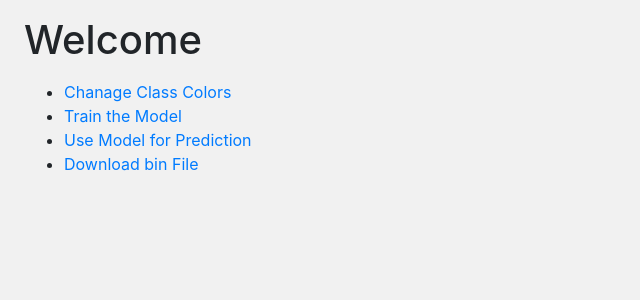
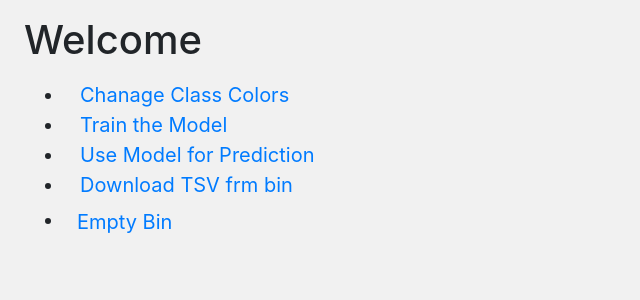
Before and after one commit to MUHAMMADALYAN/NLP-Flask, a Flask app: page / in a window 1280 px wide. Shown: the part 40-340 px from the top of the page, without its empty margins (0-640 px from the left). Run offline with Flask 2, Linux system fonts and the light colour scheme; parts of the project's set-up code (start-up, migrations or seed data) failed here and were passed over; some libraries are stand-ins or nearby versions.

Commit message:
Revised Final

```diff
--- a/application/routes.py
+++ b/application/routes.py
@@ -9,9 +9,8 @@ from .forms import (
     FileInputForm,
     PredictionDataForm,
     TrainModelForm,
-    ModelFromScratchForm,
     ChangeClassColorsForm,
-    SubmitAllForm,
+    #SubmitAllForm,
     special_form
 )
 
@@ -65,6 +64,7 @@ def train():
 
         file = inputform.file.data
         if file.filename.split(".")[-1] != 'tsv':
+
             flash("ONLY UPLOAD A 'tsv' FILE!", "danger")
             return redirect(url_for('train'))
 
@@ -74,18 +74,17 @@ def train():
 
 
     trainModelform   = TrainModelForm()
-    restratModelform = ModelFromScratchForm()
 
-    return render_template("train.html", inputform=inputform, trainModelform=trainModelform, restratModelform=restratModelform)
+    return render_template("train.html", inputform=inputform, trainModelform=trainModelform)
 
 @app.route('/train_model/<retrain>', methods=[GET, POST])
 def train_model(retrain):
     global model, tokenizer, maxlen
 
-
-    file_path = "application/bin/output2.tsv" \
-                if (retrain == 'True') else \
-                "application/static/File_Upload_Folder/uploaded.tsv"
+    if retrain == 'True':
+        file_path       = "application/bin/output2.tsv"
+    else:
+        file_path = "application/static/File_Upload_Folder/uploaded.tsv"
 
     try:
         data     = np.genfromtxt(file_path, delimiter='\t', dtype= str)
@@ -112,16 +111,8 @@ def train_model(retrain):
         num_words     = len(count)
         maxlen        = maxlen - 20
 
-        #Train Test Split
-        ratio = 0.9
-        mark  = int(total_samples*ratio)
-
-        train_x, train_y = (features[:mark], labels[:mark])
-        test_x, test_y   = (features[mark:], labels[mark:])
-
         #One hot encoding Labels
-        train_y = onehot_encode_labels(train_y)
-        test_y  = onehot_encode_labels(test_y)
+        labels = onehot_encode_labels(labels)
 
         #Tokenizing the data
         tokenizer.fit_on_texts(features)
@@ -129,25 +120,17 @@ def train_model(retrain):
         # saving the tokenizer
         save_tokenizer(tokenizer)
 
-        train_sequences = tokenizer.texts_to_sequences(train_x)
-        test_sequences  = tokenizer.texts_to_sequences(test_x)
-
-        train_padded = pad_sequences(train_sequences, maxlen=maxlen, padding='post', truncating='post')
-        test_padded  = pad_sequences(test_sequences,  maxlen=maxlen, padding='post', truncating='post')
+        feature_sequences = tokenizer.texts_to_sequences(features)
+        feature_padded = pad_sequences(feature_sequences, maxlen=maxlen, padding='post', truncating='post')
 
         #Training the Model
-        model.fit(train_padded, train_y, epochs=20, validation_data=(test_padded, test_y))
+        model.fit(feature_padded, labels, epochs=20)
 
         #overwriting the model
         model.save('application/static/Models/model_under_use.h5')
 
-        #Clearing Bin
-        if file_path == "application/bin/output2.tsv":
-            flash("Bin Emptied", "success")
-            clearBin()
-
         flash("Model Trained and Saved!", "success")
-        return redirect(url_for('home'))
+        return redirect(url_for('download_file'))
 
     except ValueError as ve:
         flash("ERROR, Plz check if all your sentences end with a period i.e ' . '",  "danger")
@@ -164,7 +147,6 @@ def train_model(retrain):
         print(oe)
         return redirect(url_for("train"))
 
-
 @app.route("/restrat_model", methods=[POST])
 def restart_model():
 	global model
@@ -175,9 +157,6 @@ def restart_model():
 	flash("Model Started Form Scratch Successful", "success")
 
 	return redirect(url_for('train'))
-
-
-
 
 
 @app.route("/test",  methods=[GET, POST])
@@ -220,17 +199,11 @@ def results():
     bin_data = loadTSVfromBin()
     print("\n\nBIN LEN:", len(bin_data), '\n\n')
 
-    #print(*zip(labels, [sel.data for sel in selects]), sep= '\n')
-
     if specialForm.validate_on_submit():
         corrected_labels = [
             sel.data
             for sel in selects
         ]
-
-        #if len(corrected_labels) < 70:
-        #    flash("There must be atleast 70 rows of Data before training", "danger")
-        #    return redirect(url_for("results"))
 
         appendTSVtoBin(corrected_labels, sentences)
 
@@ -241,6 +214,7 @@ def results():
     return render_template(
         "results.html",
         data            = data,
+        len_data        = len(data),
         bin_data        = bin_data,
         len_bin_data    = len(bin_data),
         class_colors    = class_colors,
@@ -248,10 +222,17 @@ def results():
     )
 
 
-@app.route("/download_file",methods=[GET])
+@app.route("/download_file", methods=[GET])
 def download_file():
     path = "bin/output2.tsv"
     return send_file(path, as_attachment=True)
+
+@app.route("/clear_bin", methods=[GET])
+def clear_bin():
+
+    clearBin()
+    flash("Bin Emptied", "success")
+    return redirect(url_for("home"))
 
 
 @app.route("/proceed", methods=[GET])
--- a/application/templates/home.html
+++ b/application/templates/home.html
@@ -4,20 +4,48 @@
 
 	<div class="ml-4">
 			<h1 class="my-3">Welcome</h1>
-			<ul>
+			<ul style="font-size: 20px">
 				<li>
-					<a href="{{ url_for('change_class_colors') }}">Chanage Class Colors</a>
+					<a class="ml-3" href="{{ url_for('change_class_colors') }}">Chanage Class Colors</a>
 				</li>
 				<li>
-					<a href="{{ url_for('train') }}">Train the Model</a>
+					<a class="ml-3" href="{{ url_for('train') }}">Train the Model</a>
 				</li>
 				<li>
-					<a href="{{ url_for('test') }}">Use Model for Prediction</a>
+					<a class="ml-3" href="{{ url_for('test') }}">Use Model for Prediction</a>
 				</li>
 				<li>
-					<a href="{{ url_for('download_file') }}">Download bin File</a>
+					<a class="ml-3" href="{{ url_for('download_file') }}">Download TSV frm bin</a>
+				</li>
+				<li>
+					<button style="font-size: 20px" class="btn btn-link" data-toggle="modal" data-target="#clearBinModal">
+						Empty Bin
+					</button>
 				</li>
 			</ul>
 	</div>
 
+	<!-- Modal -->
+	<div class="modal fade" id="clearBinModal" tabindex="-1" role="dialog" aria-labelledby="clearBinModalLabel" aria-hidden="true">
+	  <div class="modal-dialog" role="document">
+	    <div class="modal-content">
+	      <div class="modal-header">
+	        <h5 class="modal-title" id="clearBinModalLabel">Empty Bin?</h5>
+	        <button type="button" class="close" data-dismiss="modal" aria-label="Close">
+	          <span aria-hidden="true">&times;</span>
+	        </button>
+	      </div>
+	      <div class="modal-body">
+	        Are you sure you want to empty the bin? If you want to keep a local copy, you should download it before emptying
+	      </div>
+	      <div class="modal-footer">
+	        <button type="button" class="btn btn-outline-dark" data-dismiss="modal">Cancel</button>
+	        <form action="{{ url_for('clear_bin') }}" method="GET">
+	        	<button type="submit" class="btn btn-outline-success">Cotinue</button>
+	    	</form>
+	      </div>
+	    </div>
+	  </div>
+	</div>
+
 {% endblock %}
--- a/application/templates/layout.html
+++ b/application/templates/layout.html
@@ -8,6 +8,9 @@
     <link rel="stylesheet" href="https://stackpath.bootstrapcdn.com/bootstrap/4.5.0/css/bootstrap.min.css" integrity="sha384-9aIt2nRpC12Uk9gS9baDl411NQApFmC26EwAOH8WgZl5MYYxFfc+NcPb1dKGj7Sk" crossorigin="anonymous">
     <!-- Linking Custom CSS File -->
     <link rel="stylesheet" type="text/css" href="/static/css/main.css">
+
+    <!-- jQuery -->
+    <script src="https://code.jquery.com/jquery-3.3.1.min.js"></script>
 
   </head>
 
@@ -35,7 +38,7 @@
     {% block content %} {% endblock %}
 
     <!-- BOOTSTRAP JS, Popper.js, and jQuery -->
-    <script src="https://code.jquery.com/jquery-3.5.1.slim.min.js" integrity="sha384-DfXdz2htPH0lsSSs5nCTpuj/zy4C+OGpamoFVy38MVBnE+IbbVYUew+OrCXaRkfj" crossorigin="anonymous"></script>
+    <script src="https://code.jquery.com/jquery-3.5.1.min.js" integrity="sha384-DfXdz2htPH0lsSSs5nCTpuj/zy4C+OGpamoFVy38MVBnE+IbbVYUew+OrCXaRkfj" crossorigin="anonymous"></script>
     <script src="https://cdn.jsdelivr.net/npm/popper.js@1.16.0/dist/umd/popper.min.js" integrity="sha384-Q6E9RHvbIyZFJoft+2mJbHaEWldlvI9IOYy5n3zV9zzTtmI3UksdQRVvoxMfooAo" crossorigin="anonymous"></script>
     <script src="https://stackpath.bootstrapcdn.com/bootstrap/4.5.0/js/bootstrap.min.js" integrity="sha384-OgVRvuATP1z7JjHLkuOU7Xw704+h835Lr+6QL9UvYjZE3Ipu6Tp75j7Bh/kR0JKI" crossorigin="anonymous"></script>
 
--- a/application/util_functions.py
+++ b/application/util_functions.py
@@ -1,4 +1,3 @@
-import pandas as pd
 import numpy as np
 from collections import Counter
 import csv, pickle, os
@@ -18,6 +17,7 @@ index = {
     "none"         : [0, 0, 0, 1]
 }
 
+#############       DATA PRE-PROCESSING FUNCTIONS       #############
 
 def load_data(path):
     with open(path, 'r') as f:
@@ -80,18 +80,20 @@ def onehot_encode_labels(labels):
         for e in labels
     ])
 
+
+def decode_onehot_labels(class_idx):
+
+    return class_arr[class_idx]
+
+
+#############       LOAD FUNCTIONS      #############
+
 def load_tokenizer():
 
     with open('application/static/Pickles/tokenizer.pickle', 'rb') as handle:
         tokenizer = pickle.load(handle)
 
     return tokenizer
-
-
-def save_tokenizer(tokenizer):
-
-    with open('application/static/Pickles/tokenizer.pickle', 'wb') as handle:
-        pickle.dump(tokenizer, handle, protocol=pickle.HIGHEST_PROTOCOL)
 
 
 def load_classColors():
@@ -102,6 +104,14 @@ def load_classColors():
     return class_colors
 
 
+#############       SAVE FUNCTIONS      #############
+
+def save_tokenizer(tokenizer):
+
+    with open('application/static/Pickles/tokenizer.pickle', 'wb') as handle:
+        pickle.dump(tokenizer, handle, protocol=pickle.HIGHEST_PROTOCOL)
+
+
 def save_classColors(new_purpose, new_craftsmaship, new_aesthetic, new_none):
     class_colors = {'purpose': new_purpose, 'craftsmaship': new_craftsmaship, 'aesthetic': new_aesthetic, 'none':new_none}
 
@@ -110,28 +120,17 @@ def save_classColors(new_purpose, new_craftsmaship, new_aesthetic, new_none):
         pickle.dump(class_colors, handle, protocol=pickle.HIGHEST_PROTOCOL)
 
 
-def singlefile(file):
-
-    list = os.listdir("application/static/File_Upload_Folder/")
-    for i in list:
-        os.remove("application/static/File_Upload_Folder/"+i)
-
-    file.save(os.path.join(app.config['UPLOAD_FOLDER'], "uploaded.tsv"))
-
-
-
-def decode_onehot_labels(class_idx):
-
-    return class_arr[class_idx]
+#############       BIN FUNCTIONS      #############
 
 
 def appendTSVtoBin(labels, sentences):
 
-    with open('application/bin/output2.tsv', 'a') as tsv_file:
+    with open('application/bin/output2.tsv', 'a', newline="") as tsv_file:
         tsv_writer = csv.writer(tsv_file, delimiter='\t')
 
         for i in zip(labels, sentences):
             tsv_writer.writerow([i[0], i[1]])
+            print(i[0], i[1])
 
 def loadTSVfromBin():
 
@@ -140,17 +139,12 @@ def loadTSVfromBin():
         tsv_reader = csv.reader(tsv_file, delimiter='\t')
 
         try:
-            for row in tsv_reader:
-                print("\n\nROW:", row)
-                try:
-                    data = [ (row[1], row[0]) for row in tsv_reader ]
-                except IndexError as ie2:
-                    print("Second:", ie2)
-                    tsv_reader.next()
+            data = [ (row[1], row[0]) for row in tsv_reader ]
 
         except IndexError as ie:
-            print("\n\nFIRST:", ie)
+            print(ie)
             data = []
+
 
     return data
 
@@ -161,6 +155,17 @@ def clearBin():
 
     return
 
+
+#############       OTHER FUNCTIONS      #############
+
+def singlefile(file):
+
+    list = os.listdir("application/static/File_Upload_Folder/")
+    for i in list:
+        os.remove("application/static/File_Upload_Folder/"+i)
+
+    file.save(os.path.join(app.config['UPLOAD_FOLDER'], "uploaded.tsv"))
+
 def roundoff(arr):
 
     arr = np.max(arr, axis= 1)
```
Also changed, not shown: application/forms.py (+3 -6 lines), application/templates/proceed.html (+22 -9 lines), application/templates/results.html (+5 -3 lines), application/templates/train.html (+37 -8 lines), 4 other files.
